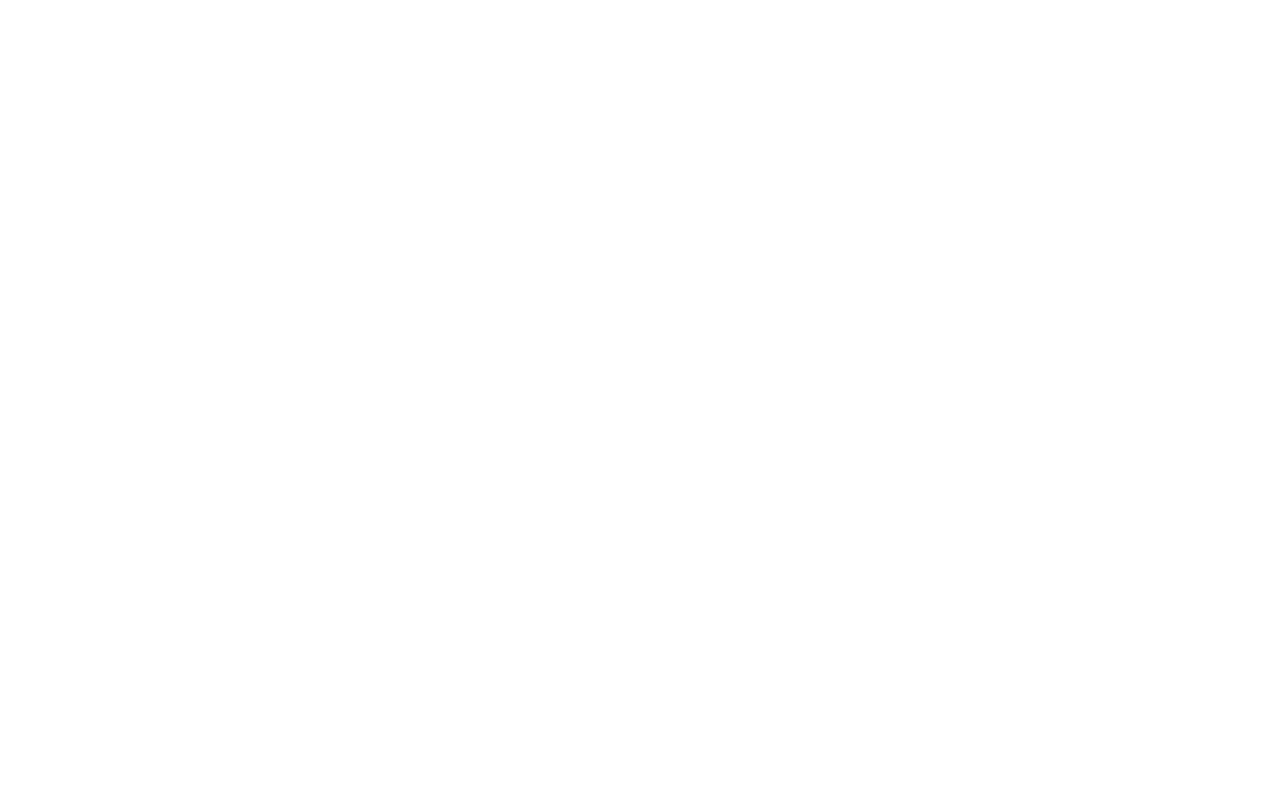
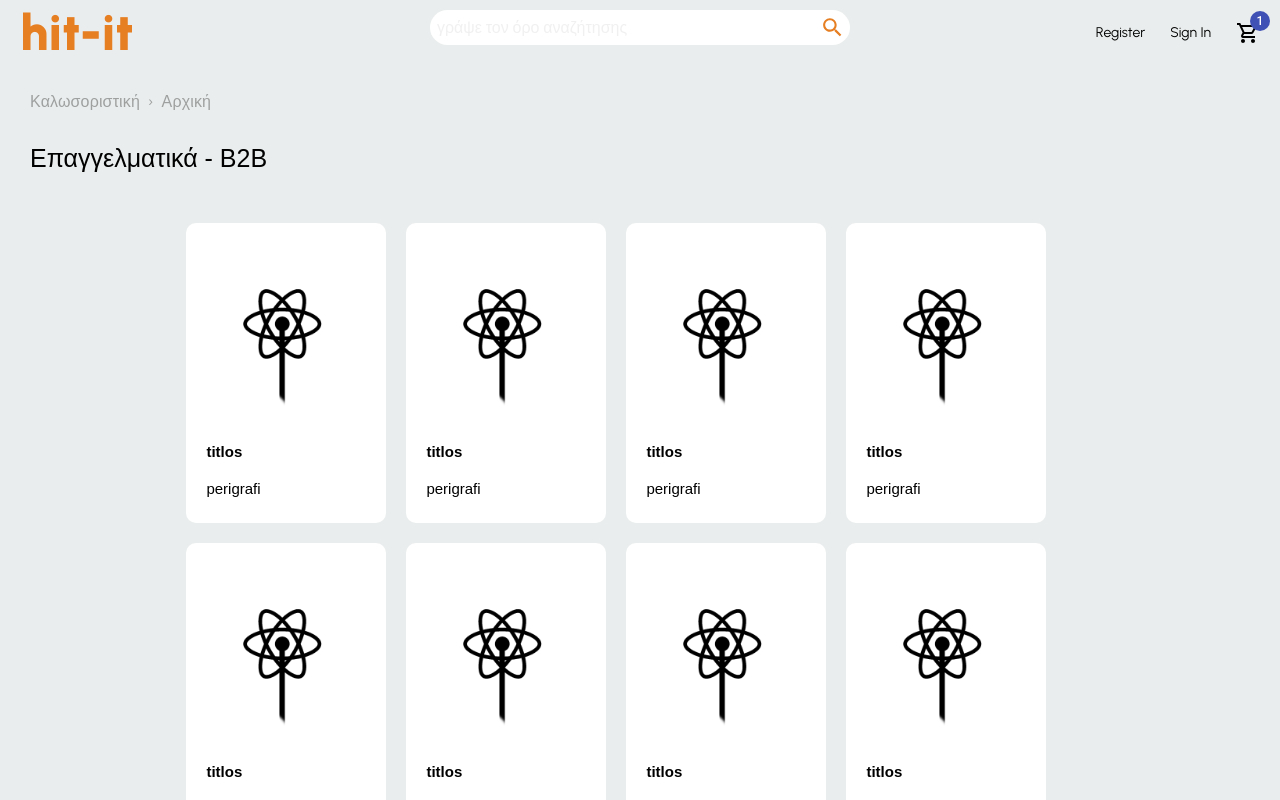
Before and after one commit to platonasmilitsis/WebAppTechno, a React (Create React App) app in the folder frontend/hit-it/: page /home/business-b2b in a window 1280 px wide. Before the commit this address had no page. Shown: the top 800 px of the page. Built offline with nearby package versions, Linux system fonts and the light colour scheme.

Commit message:
add epaggelmatika-b2b

```diff
--- a/frontend/hit-it/src/App.jsx
+++ b/frontend/hit-it/src/App.jsx
@@ -9,6 +9,7 @@
 import HealthBeauty from "./pages/Categories/HealthBeauty";
 import Childrenry from "./pages/Categories/Childrenry";
 import AutoMoto from "./pages/Categories/AutoMoto";
+import Business from "./pages/Categories/Business";
 import { BrowserRouter as Router, Routes, Route} from 'react-router-dom'
 
 const App = () => {
@@ -27,6 +28,7 @@
         <Route path="/home/health-beauty" element={<HealthBeauty/>}/>
         <Route path="/home/childrenry" element={<Childrenry/>}/>
         <Route path="/home/auto-moto" element={<AutoMoto/>}/>
+        <Route path="/home/business-b2b" element={<Business/>}/>
       </Routes>
     </Router>
   );
--- a/frontend/hit-it/src/components/Home/Categories.jsx
+++ b/frontend/hit-it/src/components/Home/Categories.jsx
@@ -124,6 +124,9 @@
             case "Auto - Moto":
                 navigate("/home/auto-moto");
                 break;
+            case "Επαγγελματικά - B2B":
+                navigate("/home/business-b2b");
+                break;
             default:
                 navigate("/");
         }
--- /dev/null
+++ b/frontend/hit-it/src/pages/Categories/Business.jsx
@@ -0,0 +1,43 @@
+import React from 'react'
+import styled from "styled-components"
+import { Helmet, HelmetProvider } from 'react-helmet-async';
+import NavBar from '../../components/Categories/NavBar';
+import Breadcrumb from '../../components/Global/Breadcrumb';
+import CategoryName from '../../components/Categories/CategoryName';
+import Grid from '../../components/Categories/Grid';
+
+const Container=styled.div`
+  background-color:#eaeded;
+`;
+
+
+const Business = () => {
+
+    const page_names=["Καλωσοριστική","Αρχική"];
+    const page_links=["/","/home"];
+    const images=["logoreact.png","logoreact.png","logoreact.png","logoreact.png","logoreact.png","logoreact.png",
+                  "logoreact.png","logoreact.png","logoreact.png","logoreact.png","logoreact.png","logoreact.png"];
+    const titles=["titlos","titlos","titlos","titlos","titlos","titlos",
+                    "titlos","titlos","titlos","titlos","titlos","titlos"];
+    const descriptions=["perigrafi","perigrafi","perigrafi","perigrafi","perigrafi","perigrafi",
+                          "perigrafi","perigrafi","perigrafi","perigrafi","perigrafi","perigrafi"];
+
+  return (
+    <Container>
+      <HelmetProvider>
+        <Helmet>
+          <meta charSet="utf-8" />
+          <title>
+              Επαγγελματικά - B2B
+          </title>
+        </Helmet>
+      </HelmetProvider>
+      <NavBar/>
+      {Breadcrumb(page_names,page_links)}
+      {CategoryName("Επαγγελματικά - B2B")}
+      {Grid(images,titles,descriptions)}
+    </Container>
+  )
+}
+
+export default Business
```
